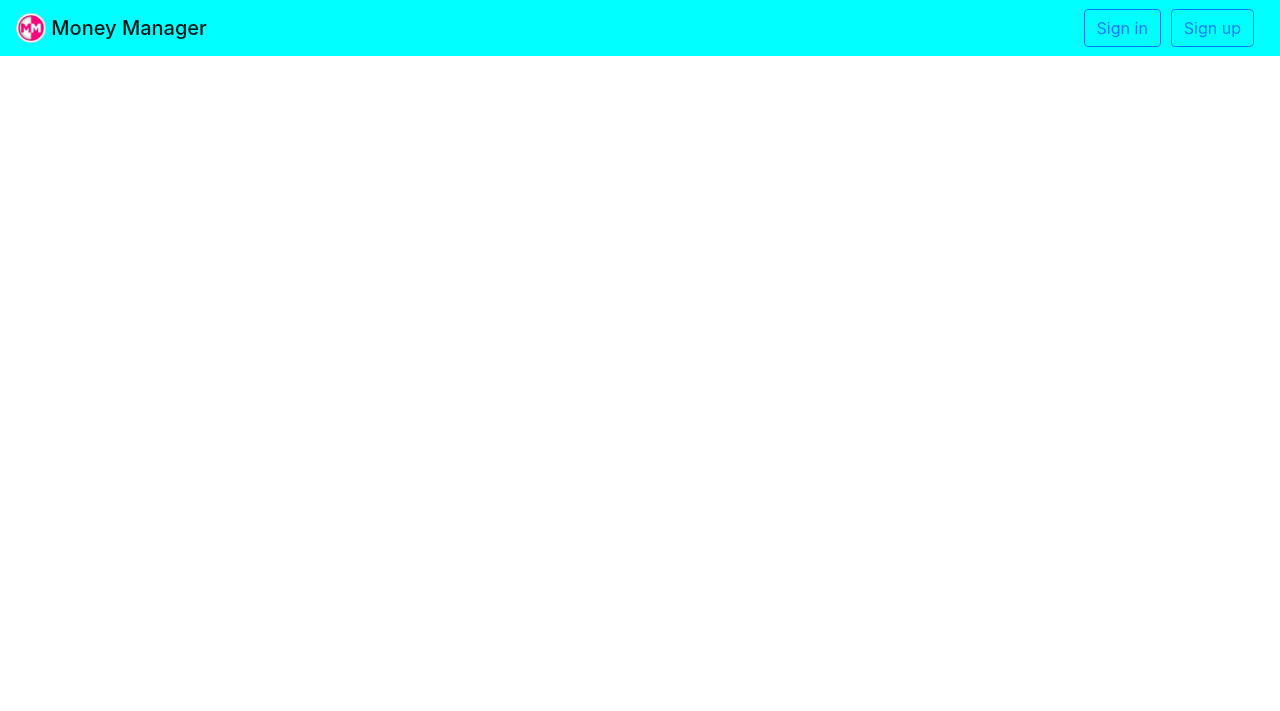
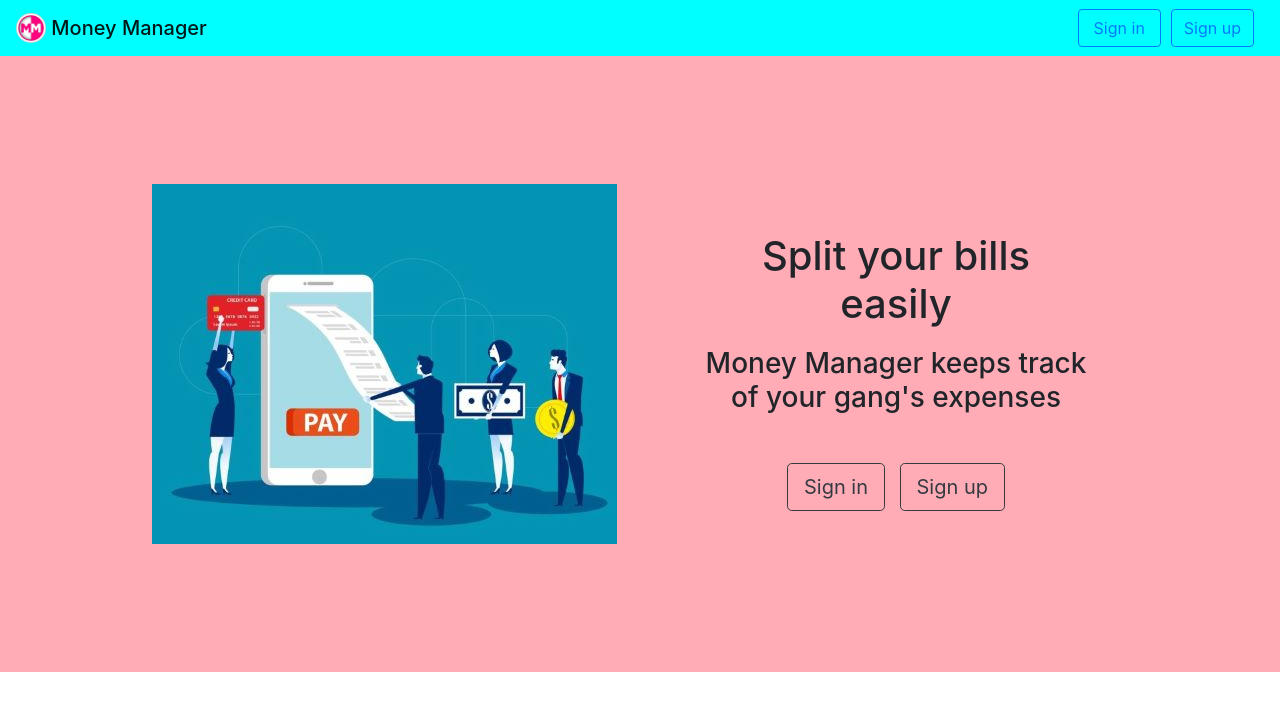
Before and after one commit to Piyush5488/Money-Manager, a web app: file index.html in a window 1280 px wide. Shown: the top 711 px of the page. Run offline with its HTML, style and script files only (its server is not run), Linux system fonts and the light colour scheme.

Commit message:
Raw home page

```diff
--- a/css/styles.css
+++ b/css/styles.css
@@ -1,12 +1,16 @@
 /* Navbar */
 
-img{
+.nav-img{
   border-radius: 50%;
 }
 
 .navbar-header{
   margin-left:5px;
   width:100%;
+}
+.btn0{
+  padding-left: 15px;
+  padding-right: 15px;
 }
 @media (max-width: 576px) {
   .nav-item{
@@ -18,3 +22,26 @@ img{
     margin-right: 10px;
   }
  }
+
+/* home */
+#home{
+  background-color: #ffacb7;
+  text-align: center;
+}
+
+
+
+  #home{
+    height: 15%;
+    padding: 10%;
+  }
+  .content{
+    margin: 10%;
+  }
+  .content1{
+    margin-top: 5%;
+  }
+
+  .btn1{
+    margin-right: 10px;
+  }
--- a/index.html
+++ b/index.html
@@ -3,9 +3,16 @@
   <head>
     <meta charset="utf-8">
     <title>Money Manager</title>
+    <!-- Make responsive for mobile devices -->
     <meta name="viewport" content="width=device-width, initial-scale=1">
+    <!-- CSS -->
+    <link rel="stylesheet" href="css/styles.css">
+    <!-- Bootstrap -->
     <link rel="stylesheet" href="https://stackpath.bootstrapcdn.com/bootstrap/4.4.1/css/bootstrap.min.css" integrity="sha384-Vkoo8x4CGsO3+Hhxv8T/Q5PaXtkKtu6ug5TOeNV6gBiFeWPGFN9MuhOf23Q9Ifjh" crossorigin="anonymous">
-    <link rel="stylesheet" href="css/styles.css">
+    <script src="https://code.jquery.com/jquery-3.4.1.slim.min.js" integrity="sha384-J6qa4849blE2+poT4WnyKhv5vZF5SrPo0iEjwBvKU7imGFAV0wwj1yYfoRSJoZ+n" crossorigin="anonymous"></script>
+    <script src="https://cdn.jsdelivr.net/npm/popper.js@1.16.0/dist/umd/popper.min.js" integrity="sha384-Q6E9RHvbIyZFJoft+2mJbHaEWldlvI9IOYy5n3zV9zzTtmI3UksdQRVvoxMfooAo" crossorigin="anonymous"></script>
+    <script src="https://stackpath.bootstrapcdn.com/bootstrap/4.4.1/js/bootstrap.min.js" integrity="sha384-wfSDF2E50Y2D1uUdj0O3uMBJnjuUD4Ih7YwaYd1iqfktj0Uod8GCExl3Og8ifwB6" crossorigin="anonymous"></script>
+
   </head>
   <body>
     <!-- Navbar -->
@@ -13,33 +20,53 @@
     <section id="navbar">
 
       <nav class="navbar navbar-expand-lg navbar-light" style="background-color: #00ffff;">
-       <span class="navbar-brand mb-0 h1"><img src="images/logo.png" width="30" height="30" class="d-inline-block align-top" alt=""> Money Manager</span>
+       <span class="navbar-brand mb-0 h1"><img src="images/logo.png" width="30" height="30" class="d-inline-block align-top nav-img" alt=""> Money Manager</span>
 
        <button class="navbar-toggler" type="button" data-toggle="collapse" data-target="#navbarNav" aria-controls="navbarNav" aria-expanded="false" aria-label="Toggle navigation">
          <span class="navbar-toggler-icon"></span>
        </button>
 
        <div class="collapse navbar-collapse topnav-right " id="navbarNav">
+         <!-- ml-auto alligns all elements towards right of the screen -->
          <ul class="nav navbar-nav ml-auto">
            <li class="nav-item active ">
-             <button type="button" class="btn btn-outline-primary">Sign in</button>
+             <button type="button" class="btn btn-outline-primary" style="padding-right:15px; padding-left:15px;">Sign in</button>
            </li>
            <li class="nav-item">
              <button type="button" class="btn btn-outline-primary">Sign up</button>
            </li>
          </ul>
        </div>
+    </nav>
+    </section>
 
+    <!-- Home -->
 
-    </nav>
+    <section id="home">
+      <div class="container">
+        <div class="row">
+          <div class="col-lg-6">
+            <img src="images/image.jpg" alt="" class="home-img img-fluid">
+
+          </div>
+          <div class="col-lg-6">
+            <div class="content">
+              <h1>Split your bills easily</h1>
+              <h3 class="content1">Money Manager keeps track of your gang's expenses</h3>
+            </div>
+            <div class="buttons">
+              <button type="button" class="btn btn-lg btn-outline-dark btn1">Sign in</button>
+              <button type="button" class="btn btn-lg btn-outline-dark">Sign up</button>
+            </div>
+
+          </div>
+
+        </div>
+      </div>
 
     </section>
 
+    <!--features-->
 
-
-
-    <script src="https://code.jquery.com/jquery-3.4.1.slim.min.js" integrity="sha384-J6qa4849blE2+poT4WnyKhv5vZF5SrPo0iEjwBvKU7imGFAV0wwj1yYfoRSJoZ+n" crossorigin="anonymous"></script>
-    <script src="https://cdn.jsdelivr.net/npm/popper.js@1.16.0/dist/umd/popper.min.js" integrity="sha384-Q6E9RHvbIyZFJoft+2mJbHaEWldlvI9IOYy5n3zV9zzTtmI3UksdQRVvoxMfooAo" crossorigin="anonymous"></script>
-    <script src="https://stackpath.bootstrapcdn.com/bootstrap/4.4.1/js/bootstrap.min.js" integrity="sha384-wfSDF2E50Y2D1uUdj0O3uMBJnjuUD4Ih7YwaYd1iqfktj0Uod8GCExl3Og8ifwB6" crossorigin="anonymous"></script>
   </body>
 </html>
```
Also changed, not shown: images/image.jpg (added).
